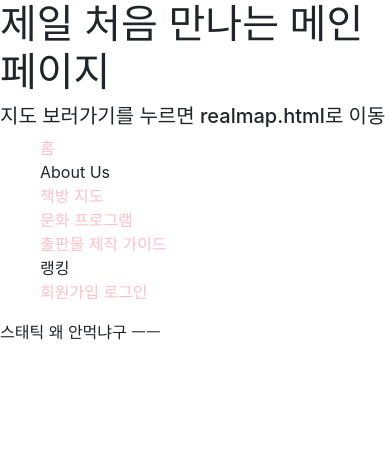
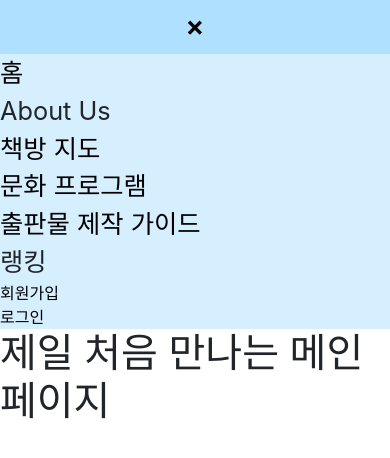
Before and after one commit to doewanju/dnbook, a Django app: page / in a window 390 px wide. Shown: the top 458 px of the page. Run offline with Django 3.2, Linux system fonts and the light colour scheme; some libraries are stand-ins or nearby versions.

Commit message:
js for nav-bar

```diff
--- a/DNbookproject/settings.py
+++ b/DNbookproject/settings.py
@@ -122,8 +122,12 @@ USE_TZ = True
 # https://docs.djangoproject.com/en/2.1/howto/static-files/
 
 
-STATIC_ROOT = os.path.join(BASE_DIR, 'static')
+# STATIC_ROOT = os.path.join(BASE_DIR, 'static')
 STATIC_URL = '/static/'
+STATICFILES_DIRS = (
+    os.path.join(BASE_DIR, 'static'),
+)
+
 
 MEDIA_ROOT = os.path.join(BASE_DIR, 'media')
 MEDIA_URL = '/media/'
--- a/DNbookproject/static/css/base.css
+++ /dev/null
@@ -1,7 +0,0 @@
-li{
-  list-style-type: none;
-}
-
-a{
-  color: pink;
-}
--- a/DNbookproject/templates/base.html
+++ b/DNbookproject/templates/base.html
@@ -6,12 +6,15 @@
           {% bootstrap_css %}
           {% bootstrap_javascript jquery='full' %}
           <link rel="stylesheet" type="text/css" href="{% static 'css/base.css' %}">
-
+          <script src="{% static 'js/base.js' %}" type="text/javascript"></script>
      </head>
 
      <body>
      <nav>
           <ul>
+          <!-- button here -->
+          <button> 🞬 </button>
+          <div>
           <li><a href="{% url 'home' %}">홈</a></li>
           <li>About Us</li>
           <li><a href="{% url 'realmap' %}">책방 지도</a></li>
@@ -19,10 +22,11 @@
           <li><a href="{% url 'guide' %}">출판물 제작 가이드</a></li>
           <li>랭킹</li>
 
+
      {% if user.is_authenticated %}
           <li><a href="{% url 'mypage' %}">마이페이지</a> </li>
      </ul>
-          <a class="dropdown-item" href="javascript:{document.getElementById('logout').submit()}">로그아웃</a>
+          <a href="javascript:{document.getElementById('logout').submit()}">로그아웃</a>
           <form id="logout" method="POST" action="{% url 'logout' %}">
 
           {% csrf_token %} <input type="hidden" />
@@ -31,9 +35,9 @@
           <a href="{% url 'signup' %}">회원가입</a>
           <a href="{% url 'login' %}">로그인</a>
      {% endif %}
+     </div>
+     </nav>
 
-     </nav>
-     <p>스태틱 왜 안먹냐구 ㅡㅡ</p>
 
      {% block content %}
      <!--다른 템플릿에 글을 쓰면 이 사이로 들어옵니다~!-->
--- a/main/templates/home.html
+++ b/main/templates/home.html
@@ -1,8 +1,6 @@
-<h1>제일 처음 만나는 메인 페이지</h1>
-<h5>지도 보러가기를 누르면 realmap.html로 이동</h5>
 {% extends 'base.html' %}
 {% block content %}
 
-
+<h1>제일 처음 만나는 메인 페이지</h1>
 
 {% endblock %}
--- /dev/null
+++ b/static/css/base.css
@@ -0,0 +1,77 @@
+
+li{
+    list-style-type: none;
+    /*when I specify 2 values to margin, the first one is for the top and bottom side, the second for the left and right side*/
+    margin: 0 2vw;
+    /* our font-size will be 3% of the height of the viewport */
+    font-size: 3vh;
+}
+
+a{
+    text-decoration: none;
+    /*below I changed the color*/
+    color: black;
+    /*I added some padding*/
+    /*padding: 2vw;*/
+
+}
+a:hover{
+    background-color: #C6E9FF;
+}
+
+nav{
+    width: 100vw;
+    background-color: #D6EFFF;
+}
+
+ul{
+    margin: 0;
+    padding: 0;
+
+    /*this option by default dispose the elements in a row (flex-direction: row)*/
+    display: flex;
+    flex-direction: column;
+}
+
+body{
+    margin: 0;
+}
+
+/*button{
+    display: none;
+  }
+*/
+/*change the layout of the navigation bar for all the screens
+that have a width less or equal than 500px*/
+
+@media only screen and (max-width: 500px) {
+    /*shows elements in a column*/
+    ul{
+      flex-direction: column;
+    }
+
+    /* deletes margin on top or bottom of the a tag*/
+    li{
+      margin: 0;
+    }
+   /* makes sure that the a tag will take the entire screen*/
+    a{
+      display: block;
+    }
+
+    button{
+        /*makes the button visible*/
+        display: block;
+
+        /*since we are here, we can style it a little bit!*/
+        padding: 2vw;
+        font-size: 3vh;
+        background-color: #AFE0FF;
+        border: none;
+
+        /*outline none removes the default blue border that appears anytime you click on the button*/
+        outline: none;
+
+        cursor: pointer;
+      }
+}
--- /dev/null
+++ b/static/js/base.js
@@ -0,0 +1,16 @@
+/* only execute this script when the document is ready */
+$(document).ready(function(){
+    /* function called when you click of the button */
+    $("button").click(function(){
+
+        /* this if else to change the text in the button */
+        if($("button").text() == "☰"){
+         $("button").text("🞬");
+        }else{
+          $("button").text("☰");
+        }
+
+      /* this function toggle the visibility of our "li" elements */
+      $("div").toggle("slow");
+    });
+  });
```
